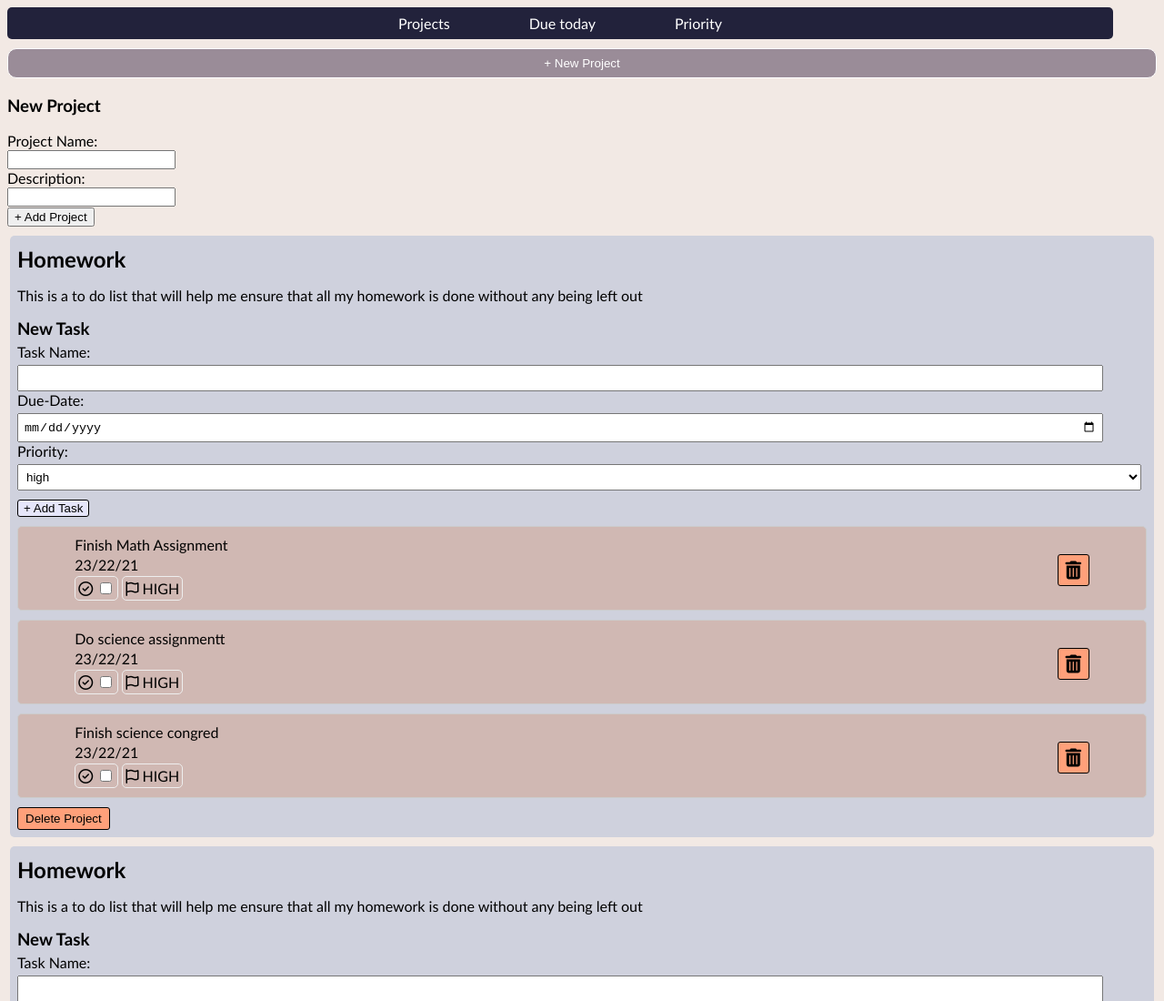
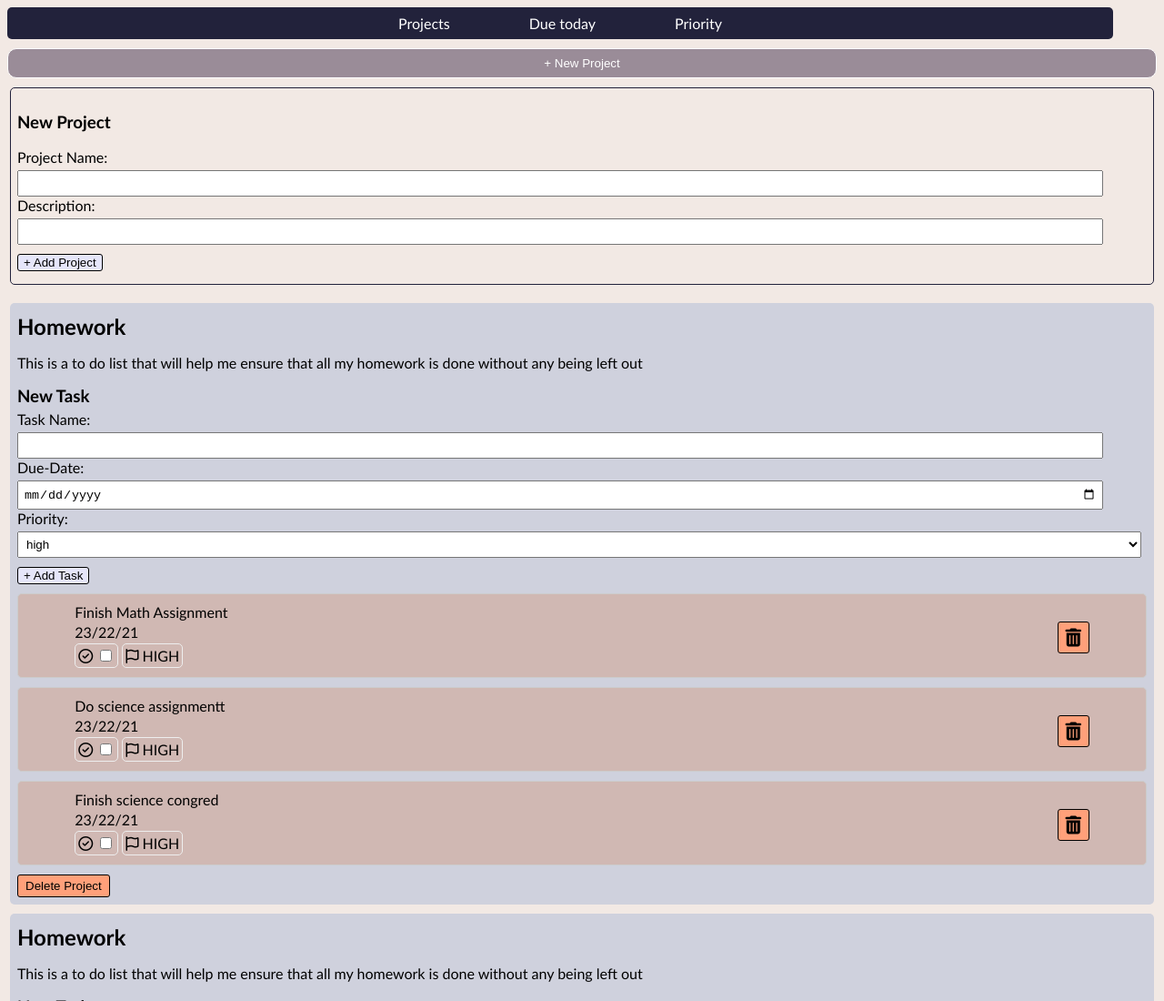
Before and after one commit to JayKowski/to-do-list, a plain HTML site: page index.html in a window 1280 px wide. Shown: the top 1100 px of the page at 91% size. Drawn offline with Linux system fonts and the light colour scheme.

Commit message:
added some styling for the forms

```diff
--- a/styles.css
+++ b/styles.css
@@ -34,6 +34,26 @@ body{
     border-radius: 10px;
     padding: 8px 12px;
     margin-top: 45px;
+}
+
+.new-project .add-project{
+    border: 1px solid #22223b;
+    border-radius: 5px;
+    padding: 7px 7px 14px 7px;
+    margin: 10px 3px;
+}
+
+.new-project .add-project .project-input{
+    padding: 5px;
+    width: 95%;
+    margin-top: 5px;
+}
+
+.new-project .add-project .submit-project{
+    background-color: #E6E6FA;
+    border: 1px solid #000;
+    border-radius: 3px;
+    margin-top: 10px;
 }
 
 .projects .task-list{
```
